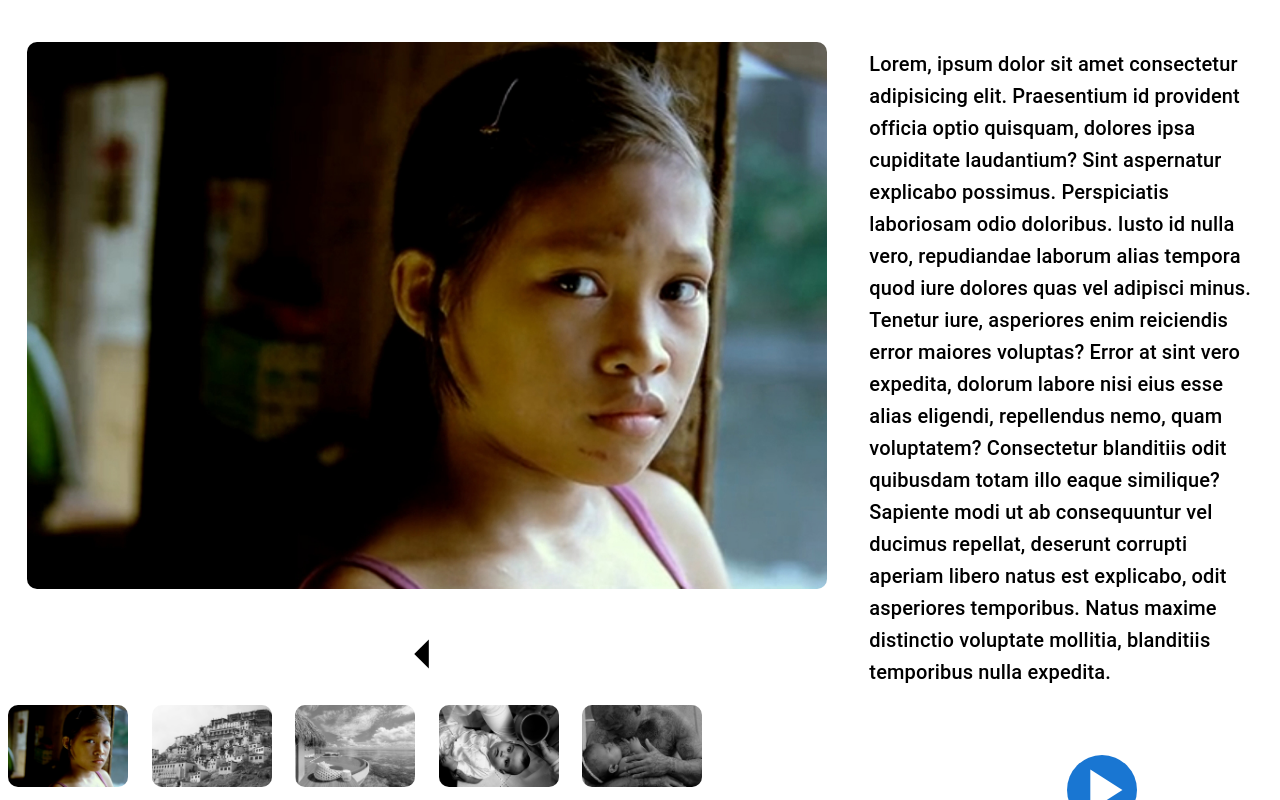
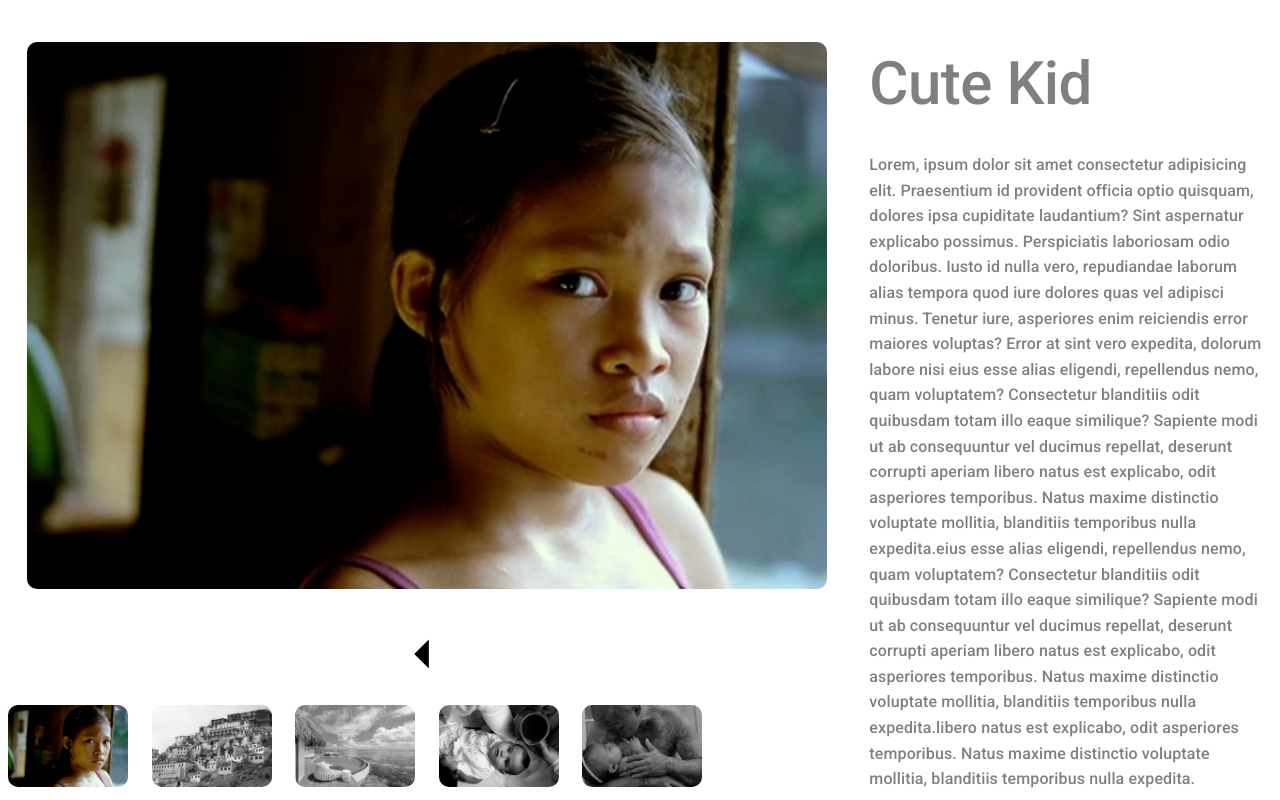
Before and after one commit to ShahariarRahman/ImageSlider, a React (Create React App) app: page / in a window 1280 px wide. Shown: the top 800 px of the page. Built offline with nearby package versions, Linux system fonts and the light colour scheme.

Commit message:
text color changed

```diff
--- a/src/App.css
+++ b/src/App.css
@@ -1,5 +1,8 @@
+@import url('https://fonts.googleapis.com/css2?family=Roboto:wght@500&display=swap');
+
 body {
   text-align: center;
+  font-family: 'Roboto', sans-serif;
 }
 
 @media only screen and (max-width: 400px) {
--- a/src/App.js
+++ b/src/App.js
@@ -140,9 +140,11 @@ function App() {
 
             </Grid>
           </Grid>
-          <Grid item lg={4} md={12} sx={{ position: 'relative', paddingBottom: '10rem' }}>
-
-            <Typography variant="h6" component="h2" align='left' padding={2}>
+          <Grid item lg={4} md={12} sx={{ position: 'relative', paddingBottom: '10rem', color: 'gray' }}>
+            <Typography variant="h2" component="h2" align='left' padding={2}>
+              {showingImgData?.name}
+            </Typography>
+            <Typography variant="h6" component="h1" align='left' padding={2} style={{ fontSize: '16px' }}>
               {showingImgData?.descrption}
             </Typography>
 
--- a/src/imageData.js
+++ b/src/imageData.js
@@ -6,33 +6,33 @@ import img5 from './assets/img5.jpg';
 const imageData = [
     {
         id: 1,
-        name: 'island',
+        name: 'Cute Kid',
         img: img1,
-        descrption: 'Lorem, ipsum dolor sit amet consectetur adipisicing elit. Praesentium id provident officia optio quisquam, dolores ipsa cupiditate laudantium? Sint aspernatur explicabo possimus. Perspiciatis laboriosam odio doloribus. Iusto id nulla vero, repudiandae laborum alias tempora quod iure dolores quas vel adipisci minus. Tenetur iure, asperiores enim reiciendis error maiores voluptas? Error at sint vero expedita, dolorum labore nisi eius esse alias eligendi, repellendus nemo, quam voluptatem? Consectetur blanditiis odit quibusdam totam illo eaque similique? Sapiente modi ut ab consequuntur vel ducimus repellat, deserunt corrupti aperiam libero natus est explicabo, odit asperiores temporibus. Natus maxime distinctio voluptate mollitia, blanditiis temporibus nulla expedita.'
+        descrption: 'Lorem, ipsum dolor sit amet consectetur adipisicing elit. Praesentium id provident officia optio quisquam, dolores ipsa cupiditate laudantium? Sint aspernatur explicabo possimus. Perspiciatis laboriosam odio doloribus. Iusto id nulla vero, repudiandae laborum alias tempora quod iure dolores quas vel adipisci minus. Tenetur iure, asperiores enim reiciendis error maiores voluptas? Error at sint vero expedita, dolorum labore nisi eius esse alias eligendi, repellendus nemo, quam voluptatem? Consectetur blanditiis odit quibusdam totam illo eaque similique? Sapiente modi ut ab consequuntur vel ducimus repellat, deserunt corrupti aperiam libero natus est explicabo, odit asperiores temporibus. Natus maxime distinctio voluptate mollitia, blanditiis temporibus nulla expedita.eius esse alias eligendi, repellendus nemo, quam voluptatem? Consectetur blanditiis odit quibusdam totam illo eaque similique? Sapiente modi ut ab consequuntur vel ducimus repellat, deserunt corrupti aperiam libero natus est explicabo, odit asperiores temporibus. Natus maxime distinctio voluptate mollitia, blanditiis temporibus nulla expedita.libero natus est explicabo, odit asperiores temporibus. Natus maxime distinctio voluptate mollitia, blanditiis temporibus nulla expedita.'
     },
     {
         id: 2,
-        name: 'kid',
+        name: 'Historical Place',
         img: img2,
-        descrption: 'Lorem, ipsum dolor sit amet consectetur adipisicing elit. Ab suscipit, ad sit voluptas labore tenetur dolorem expedita animi tempore in vitae sint nulla harum deserunt. Natus, delectus provident, debitis quia quibusdam atque fuga eum temporibus nulla in, pariatur libero error suscipit voluptate ratione fugiat dolorum facilis dicta nam voluptatem adipisci consequatur non voluptatum aspernatur! Optio voluptas tenetur, voluptatibus enim quia aliquam id quasi, consequuntur perferendis esse eos non rerum sapiente qui rem. Quisquam quam ea dignissimos eligendi totam accusantium cumque amet earum voluptates impedit fugiat minus blanditiis, quia eos, eveniet ullam! Nobis in necessitatibus perferendis accusantium similique molestiae expedita quaerat.'
+        descrption: 'Lorem, ipsum dolor sit amet consectetur adipisicing elit. Ab suscipit, ad sit voluptas labore tenetur dolorem expedita animi tempore in vitae sint nulla harum deserunt. Natus, delectus provident, debitis quia quibusdam atque fuga eum temporibus nulla in, pariatur libero error suscipit voluptate ratione fugiat dolorum facilis dicta nam voluptatem adipisci consequatur non voluptatum aspernatur! Optio voluptas tenetur, voluptatibus enim quia aliquam id quasi, consequuntur perferendis esse eos non rerum sapiente qui rem. Quisquam quam ea dignissimos eligendi totam accusantium cumque amet earum voluptates impedit fugiat minus blanditiis, quia eos, eveniet ullam! Nobis in necessitatibus perferendis accusantium similique molestiae expedita quaeratconsequatur non voluptatum aspernatur! Optio voluptas tenetur, voluptatibus enim quia aliquam id quasi, consequuntur perferendis esse eos non rerum sapiente qui rem. Quisquam quam ea dignissimos eligendi totam accusantium cumque amet earum voluptates impedit fugiat minus blanditiis, quia eos, eveniet ullam! Nobis in necessitatibus perferendis accusantium similique molestiae expedita quaerat.accusantium cumque amet earum voluptates impedit fugiat minus blanditiis, quia eos, eveniet ullam! Nobis in necessitatibus perferendis accusantium similique molestiae expedita quaerat.'
     },
     {
         id: 3,
-        name: 'cute child',
+        name: 'Island',
         img: img3,
-        descrption: 'Lorem ipsum dolor sit amet consectetur adipisicing elit. Animi distinctio dolores accusantium incidunt asperiores saepe odit labore expedita, accusamus, dolorum quo dolor nam sit ipsam magnam assumenda. Aliquid quod magnam nobis inventore cum fugit quo eveniet quis deleniti reprehenderit! Placeat vel illo laborum porro voluptates voluptate accusamus eos, adipisci fugit nam. Facere eos impedit quidem iusto excepturi quisquam dolor dolore quae hic assumenda? Reprehenderit unde, voluptates in quidem error eos facilis et laborum aut culpa enim quo dolorem nulla, reiciendis beatae nihil. Quaerat eveniet illum reiciendis, vero repellat excepturi iusto rerum, nulla magni fugiat doloribus ea sed, quis facere atque?'
+        descrption: 'Lorem ipsum dolor sit amet consectetur adipisicing elit. Animi distinctio dolores accusantium incidunt asperiores saepe odit labore expedita, accusamus, dolorum quo dolor nam sit ipsam magnam assumenda. Aliquid quod magnam nobis inventore cum fugit quo eveniet quis deleniti reprehenderit! Placeat vel illo laborum porro voluptates voluptate accusamus eos, adipisci fugit nam. Facere eos impedit quidem iusto excepturi quisquam dolor dolore quae hic assumenda? Reprehenderit unde, voluptates in quidem error eos facilis et laborum aut culpa enim quo dolorem nulla, reiciendis beatae nihil. Quaerat eveniet illum reiciendis, vero repellat excepturi iusto rerum, nulla magni fugiat doloribus ea sed, quis facere atque?fugit nam. Facere eos impedit quidem iusto excepturi quisquam dolor dolore quae hic assumenda? Reprehenderit unde, voluptates in quidem error eos facilis et laborum aut culpa enim quo dolorem nulla, reiciendis beatae nihil. Quaerat eveniet illum reiciendis, vero repellat excepturi iusto rerum, nulla magni fugiat doloribus ea sed, quis facere atque?laborum aut culpa enim quo dolorem nulla, reiciendis beatae nihil. Quaerat eveniet illum reiciendis, vero repellat excepturi iusto rerum, nulla magni fugiat doloribus ea sed, quis facere atque?'
     },
     {
         id: 4,
-        name: 'father',
+        name: 'Cute Child',
         img: img4,
-        descrption: 'Lorem, ipsum dolor sit amet consectetur adipisicing elit.At placeat dolore vitae enim qui ex, rerum consectetur, corporis inventore, tenetur repellat omnis culpa officiis magnam aut quia iste facilis ? Unde tenetur temporibus perspiciatis.Impedit, eligendi! Saepe libero placeat debitis sunt doloremque maxime necessitatibus, dignissimos molestiae autem repudiandae iusto ad rem eius corporis, veniam iure.Temporibus rem in assumenda aliquam sit, laboriosam molestiae nobis quasi odit magni amet reprehenderit nihil laborum ex voluptatibus vitae quae eaque illo libero reiciendis modi! Quidem quisquam ducimus, officiis quibusdam similique nostrum odit excepturi nobis sint recusandae inventore voluptatibus quod, dolor rem.Soluta cupiditate nihil totam.'
+        descrption: 'Lorem, ipsum dolor sit amet consectetur adipisicing elit.At placeat dolore vitae enim qui ex, rerum consectetur, corporis inventore, tenetur repellat omnis culpa officiis magnam aut quia iste facilis ? Unde tenetur temporibus perspiciatis.Impedit, eligendi! Saepe libero placeat debitis sunt doloremque maxime necessitatibus, dignissimos molestiae autem repudiandae iusto ad rem eius corporis, veniam iure.Temporibus rem in assumenda aliquam sit, laboriosam molestiae nobis quasi odit magni amet reprehenderit nihil laborum ex voluptatibus vitae quae eaque illo libero reiciendis modi! Quidem quisquam ducimus, officiis quibusdam similique nostrum odit excepturi nobis sint recusandae inventore voluptatibus quod, dolor rem.Soluta cupiditate nihil totamautem repudiandae iusto ad rem eius corporis, veniam iure.Temporibus rem in assumenda aliquam sit, laboriosam molestiae nobis quasi odit magni amet reprehenderit nihil laborum ex voluptatibus vitae quae eaque illo libero reiciendis modi! Quidem quisquam ducimus, officiis quibusdam similique nostrum odit excepturi nobis sint recusandae inventore voluptatibus quod, dolor rem.Soluta cupiditate nihil totam.illo libero reiciendis modi! Quidem quisquam ducimus, officiis quibusdam similique '
     },
     {
         id: 5,
-        name: 'father',
+        name: 'Father and Son',
         img: img5,
-        descrption: 'Lorem ipsum dolor sit amet consectetur adipisicing elit.Nulla corporis aliquam reiciendis optio sequi, architecto beatae dolore quam ratione commodi facere cumque unde quis quaerat dicta animi deserunt ea blanditiis, nam laudantium ipsam a ? Molestias labore culpa suscipit ea dolores nobis fuga, recusandae, quae ratione, at autem dignissimos voluptatem fugiat dolor amet a dicta ipsam deserunt incidunt necessitatibus vel neque! Ipsa excepturi voluptate libero doloremque quos id magnam provident qui.Veniam nisi ea nam cumque placeat ? Possimus repudiandae, nam quae consequatur molestias cum accusantium pariatur maiores inventore sint assumenda earum vitae aperiam ea a laboriosam ? Beatae officiis a similique pariatur ?'
+        descrption: 'Lorem ipsum dolor sit amet consectetur adipisicing elit.Nulla corporis aliquam reiciendis optio sequi, architecto beatae dolore quam ratione commodi facere cumque unde quis quaerat dicta animi deserunt ea blanditiis, nam laudantium ipsam a ? Molestias labore culpa suscipit ea dolores nobis fuga, recusandae, quae ratione, at autem dignissimos voluptatem fugiat dolor amet a dicta ipsam deserunt incidunt necessitatibus vel neque! Ipsa excepturi voluptate libero doloremque quos id magnam provident qui.Veniam nisi ea nam cumque placeat ? Possimus repudiandae, nam quae consequatur molestias cum accusantium pariatur maiores inventore sint assumenda earum vitae aperiam ea a laboriosam ? Beatae officiis a similique pariatur ?voluptatem fugiat dolor amet a dicta ipsam deserunt incidunt necessitatibus vel neque! Ipsa excepturi voluptate libero doloremque quos id magnam provident qui.Veniam nisi ea nam cumque placeat ? Possimus repudiandae, nam quae consequatur molestias cum accusantium pariatur maiores inventore sint assumenda earum vitae aperiam ea a laboriosam ? Beatae officiis a similique pariatur ?Possimus repudiandae, nam quae consequatur molestias cum accusantium pariatur maiores inventore sint assumenda earum vitae aperiam ea a laboriosam ? Beatae officiis a similique pariatur ?'
     }
 ];
 
```
